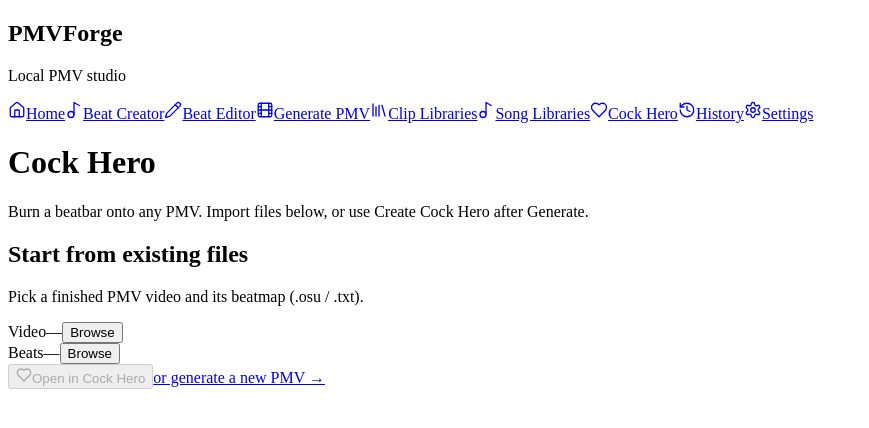
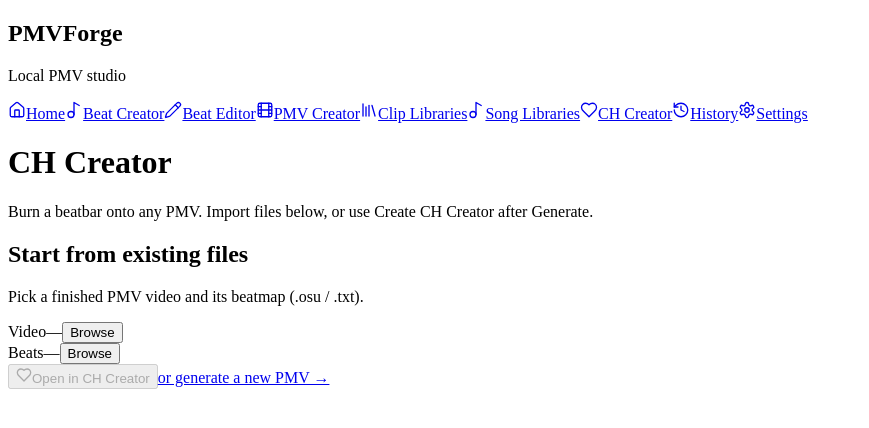
Before and after one commit to craaackfrog/PMVForge, a React (Vite) app in the folder frontend/: page /cockhero in a window 1280 px wide. Shown: the top 428 px of the page, without its empty margins (0-869 px from the left). Built offline with nearby package versions, Linux system fonts and the light colour scheme; the HTML template or start-up script is replaced by a standard one.

Commit message:
chore: rename generate and cock hero to creator labels

```diff
--- a/frontend/src/components/Layout.jsx
+++ b/frontend/src/components/Layout.jsx
@@ -16,10 +16,10 @@ const navItems = [
   { to: '/', label: 'Home', icon: Home },
   { to: '/beats', label: 'Beat Creator', icon: Music2 },
   { to: '/editor', label: 'Beat Editor', icon: Pencil },
-  { to: '/generate', label: 'Generate PMV', icon: Film },
+  { to: '/generate', label: 'PMV Creator', icon: Film },
   { to: '/libraries', label: 'Clip Libraries', icon: Library },
   { to: '/songs', label: 'Song Libraries', icon: Music2 },
-  { to: '/cockhero', label: 'Cock Hero', icon: Heart },
+  { to: '/cockhero', label: 'CH Creator', icon: Heart },
   { to: '/history', label: 'History', icon: History },
   { to: '/settings', label: 'Settings', icon: Settings },
 ]
--- a/frontend/src/pages/CockHeroPage.jsx
+++ b/frontend/src/pages/CockHeroPage.jsx
@@ -221,9 +221,9 @@ export default function CockHeroPage() {
     return (
       <div className="space-y-6">
         <header>
-          <h1 className="font-serif text-3xl tracking-tight">Cock Hero</h1>
+          <h1 className="font-serif text-3xl tracking-tight">CH Creator</h1>
           <p className="text-muted-foreground mt-1">
-            Burn a beatbar onto any PMV. Import files below, or use Create Cock Hero after Generate.
+            Burn a beatbar onto any PMV. Import files below, or use Create CH Creator after Generate.
           </p>
         </header>
 
@@ -276,7 +276,7 @@ export default function CockHeroPage() {
               className="inline-flex items-center gap-2 px-4 py-2 rounded-md bg-pink-500 hover:bg-pink-400 text-white text-sm font-medium disabled:opacity-50"
             >
               {manualBusy ? <Loader2 size={16} className="animate-spin" /> : <Heart size={16} />}
-              Open in Cock Hero
+              Open in CH Creator
             </button>
             <Link to="/generate" className="text-sm text-muted-foreground hover:text-foreground">
               or generate a new PMV →
@@ -291,7 +291,7 @@ export default function CockHeroPage() {
   return (
     <div className="space-y-8">
       <header>
-        <h1 className="font-serif text-3xl tracking-tight">Cock Hero</h1>
+        <h1 className="font-serif text-3xl tracking-tight">CH Creator</h1>
         <p className="text-muted-foreground mt-1">
           {session?.label || 'Beatbar session'}
           {session?.duration ? ` · ${session.duration.toFixed(1)}s` : ''}
@@ -466,7 +466,7 @@ export default function CockHeroPage() {
           ) : (
             <>
               <Heart size={16} />
-              Render Cock Hero
+              Render CH Creator
             </>
           )}
         </button>
--- a/frontend/src/pages/GeneratePage.jsx
+++ b/frontend/src/pages/GeneratePage.jsx
@@ -349,7 +349,7 @@ export default function GeneratePage() {
   return (
     <div className="space-y-8">
       <header>
-        <h1 className="font-serif text-3xl tracking-tight">Generate PMV</h1>
+        <h1 className="font-serif text-3xl tracking-tight">PMV Creator</h1>
         <p className="text-muted-foreground mt-1">
           Paths stay on disk — native pickers, no uploading.
         </p>
@@ -397,7 +397,7 @@ export default function GeneratePage() {
         </button>
         <button onClick={() => { playTap(); startJob() }} disabled={submitting || isRunning || !canStart}
           className="inline-flex items-center gap-2 px-5 py-2.5 rounded-md bg-primary text-primary-foreground text-sm font-medium disabled:opacity-50 hover:opacity-90 transition-opacity">
-          {submitting || isRunning ? (<><Loader2 size={16} className="animate-spin" />{isRunning ? 'Generating…' : 'Starting…'}</>) : (<><Film size={16} />Generate PMV</>)}
+          {submitting || isRunning ? (<><Loader2 size={16} className="animate-spin" />{isRunning ? 'Generating…' : 'Starting…'}</>) : (<><Film size={16} />PMV Creator</>)}
         </button>
         {isRunning && (
           <button type="button" onClick={cancelJob} className="inline-flex items-center gap-2 px-4 py-2.5 rounded-md bg-secondary text-sm text-destructive hover:bg-accent">
--- a/frontend/src/pages/HomePage.jsx
+++ b/frontend/src/pages/HomePage.jsx
@@ -61,7 +61,7 @@ export default function HomePage() {
             <div className="p-2 rounded-md bg-secondary">
               <Film size={20} />
             </div>
-            <h2 className="font-serif text-xl">Generate PMV</h2>
+            <h2 className="font-serif text-xl">PMV Creator</h2>
           </div>
           <p className="text-sm text-muted-foreground mb-4">
             Turn a beatmap + a folder of clips into a full PMV with
@@ -99,7 +99,7 @@ export default function HomePage() {
             <div className="p-2 rounded-md bg-pink-500/15 text-pink-400">
               <Heart size={20} />
             </div>
-            <h2 className="font-serif text-xl">Cock Hero</h2>
+            <h2 className="font-serif text-xl">CH Creator</h2>
           </div>
           <p className="text-sm text-muted-foreground mb-4">
             Add a Guitar Hero–style beatbar and optional click track to any
```
